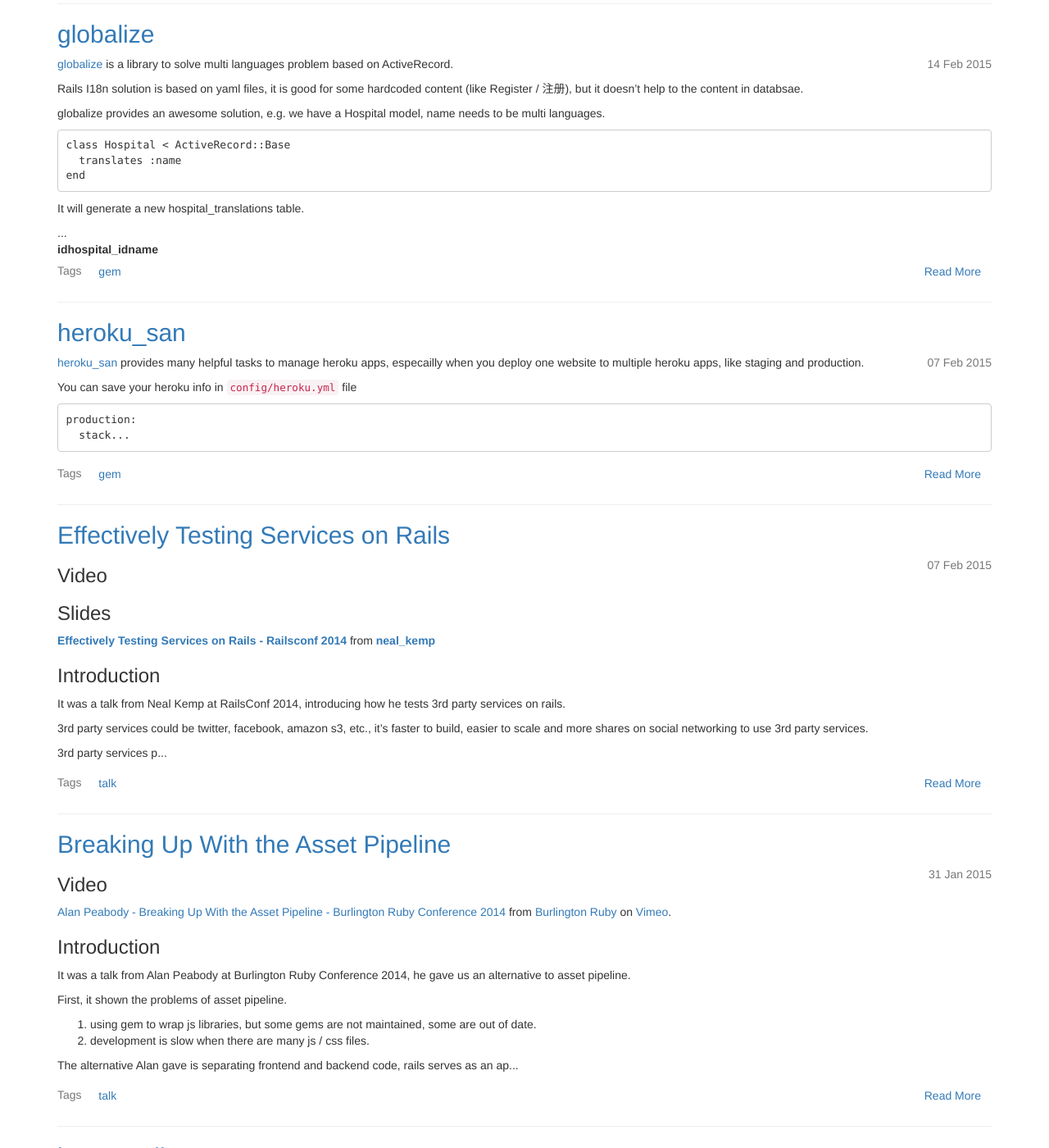
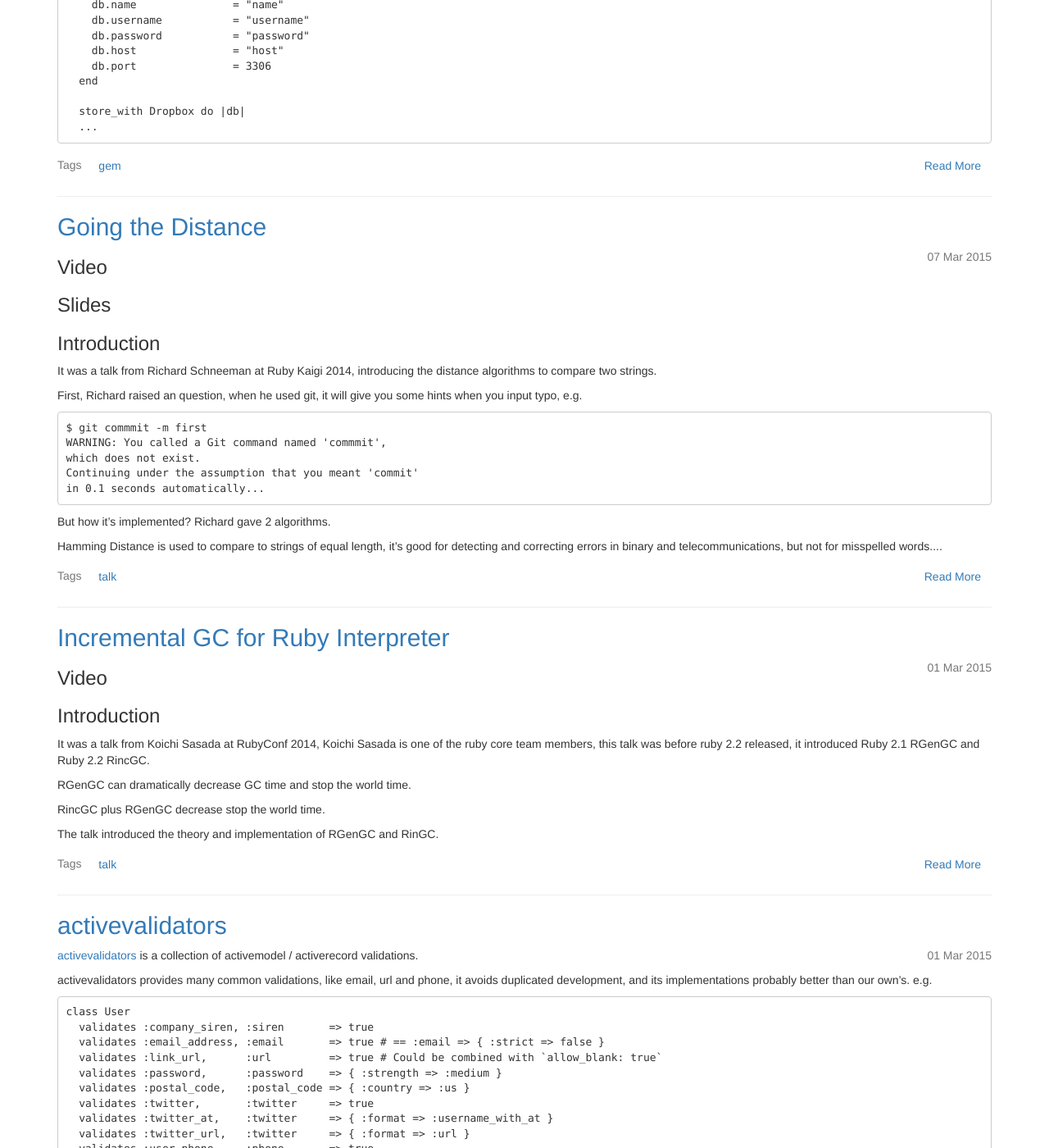
Before and after one commit to xinminlabs/blog.xinminlabs.com, a Jekyll site: the page built from index.html, in a window 1280 px wide and 1400 px high, scrolled down 398 px. Shown: the whole window at 82% size. Built offline with Jekyll 4.4.1, drawn with Linux system fonts in a browser that asks for light colours; nearby versions of some CDN libraries; Markdown is read by kramdown in place of the engine named in the settings; the list of posts is cut into pages by our own code; some of the changed text lies outside the part shown.

Commit message:
add posts 2015-03-01 and 2015-03-07

````diff
--- a/_posts/2015-02-14-how-to-become-a-data-scientist-with-ruby-and-fluentd.markdown
+++ b/_posts/2015-02-14-how-to-become-a-data-scientist-with-ruby-and-fluentd.markdown
@@ -13,7 +13,7 @@
 
 ### Introduction
 
-It was a talk  from Kiyoto Tamura at Golden Gate Ruby Conference 2014,
+It was a talk from Kiyoto Tamura at Golden Gate Ruby Conference 2014,
 sharing his experience to do data analysis by fluentd.
 
 He mentioned the problems he faced when doing data collection and logs
--- /dev/null
+++ b/_posts/2015-03-01-activevalidators.markdown
@@ -0,0 +1,64 @@
+---
+layout: post
+title: activevalidators
+tags:
+- gem
+---
+
+[activevalidators][1] is a collection of activemodel / activerecord validations.
+
+activevalidators provides many common validations, like email, url and phone,
+it avoids duplicated development, and its implementations probably
+better than our own's. e.g.
+
+```
+class User
+  validates :company_siren, :siren       => true
+  validates :email_address, :email       => true # == :email => { :strict => false }
+  validates :link_url,      :url         => true # Could be combined with `allow_blank: true`
+  validates :password,      :password    => { :strength => :medium }
+  validates :postal_code,   :postal_code => { :country => :us }
+  validates :twitter,       :twitter     => true
+  validates :twitter_at,    :twitter     => { :format => :username_with_at }
+  validates :twitter_url,   :twitter     => { :format => :url }
+  validates :user_phone,    :phone       => true
+end
+
+class Identification
+  validates :nino, :nino => true
+  validates :sin,  :sin  => true
+  validates :ssn,  :ssn  => true
+end
+
+class Article
+  validates :slug,            :slug => true
+  validates :expiration_date, :date => {
+                                          :after => lambda { Time.now },
+                                          :before => lambda { Time.now + 1.year }
+                                        }
+end
+
+class Device
+  validates :ipv4, :ip => { :format => :v4 }
+  validates :ipv6, :ip => { :format => :v6 }
+end
+
+class Account
+  validates :any_card,        :credit_card => true
+  validates :visa_card,       :credit_card => { :type => :visa }
+  validates :credit_card,     :credit_card => { :type => :any  }
+  validates :supported_card,  :credit_card => { :type => [:visa, :master_card, :amex] }
+end
+
+class Order
+  validates :tracking_num, :tracking_number => { :carrier => :ups }
+end
+
+class Product
+  validates :code, :barcode => { :format => :ean13 }
+end
+```
+
+Don't repeat yourself
+
+[1]: https://github.com/franckverrot/activevalidators
--- /dev/null
+++ b/_posts/2015-03-01-incremental-gc-for-ruby-interpreter.markdown
@@ -0,0 +1,24 @@
+---
+layout: post
+title: Incremental GC for Ruby Interpreter
+tags:
+- talk
+---
+
+### Video
+
+<iframe width="560" height="315"
+src="https://www.youtube.com/embed/4UO60ocw52w" frameborder="0"
+allowfullscreen></iframe>
+
+### Introduction
+
+It was a talk from Koichi Sasada at RubyConf 2014, Koichi Sasada is one
+of the ruby core team members, this talk was before ruby 2.2 released,
+it introduced Ruby 2.1 RGenGC and Ruby 2.2 RincGC.
+
+RGenGC can dramatically decrease GC time and stop the world time.
+
+RincGC plus RGenGC decrease stop the world time.
+
+The talk introduced the theory and implementation of RGenGC and RinGC.
--- /dev/null
+++ b/_posts/2015-03-07-Going-the-Distance.markdown
@@ -0,0 +1,55 @@
+---
+layout: post
+title: Going the Distance
+tags:
+- talk
+---
+
+### Video
+
+<iframe width="560" height="315"
+src="https://www.youtube.com/embed/wujPwfY8t7Y" frameborder="0"
+allowfullscreen></iframe>
+
+### Slides
+
+<script async class="speakerdeck-embed"
+data-id="5e8cd5f024da01321f5106622b3e4870" data-ratio="1.33333333333333"
+src="//speakerdeck.com/assets/embed.js"></script>
+
+### Introduction
+
+It was a talk from Richard Schneeman at Ruby Kaigi 2014, introducing the
+distance algorithms to compare two strings.
+
+First, Richard raised an question, when he used git, it will give you
+some hints when you input typo, e.g.
+
+```
+$ git commmit -m first
+WARNING: You called a Git command named 'commmit',
+which does not exist.
+Continuing under the assumption that you meant 'commit'
+in 0.1 seconds automatically...
+```
+
+But how it's implemented? Richard gave 2 algorithms.
+
+Hamming Distance is used to compare to strings of equal length,
+it's good for detecting and correcting errors in binary and
+telecommunications, but not for misspelled words.
+
+Levenshtein Distance can be used to compare two strings of arbitrary length,
+Richard shown two implementation, one by recursive, the other by matrix.
+
+Then Richard sent a pull request to rails, to give hints for typos in
+rails commands.
+
+```
+$ rails g migratoon
+Could not find generator 'migratoon'. Maybe you meant 'migration' or 'generator' or 'mailer'
+Run `rails generate --help` for more options.
+```
+
+Richard also mentioned some other algorithms, like
+Longest common subsequence Distance and Manhattan Distance
--- /dev/null
+++ b/_posts/2015-03-07-backup.markdown
@@ -0,0 +1,46 @@
+---
+layout: post
+title: backup
+tags:
+- gem
+---
+
+[backup][1] provides an elegant DSL in Ruby for backups.
+
+Backup can
+
+Archives and databases (Mysql, MongoDB, Redis, etc.)
+Compressors and encryptors
+Storages (Amazon S3, Dropbox, FTP, etc.)
+Notifiers (Email, Twitter, Slack, etc.）
+
+The following is an example, backup builds directory and mysql database,
+compress backup file as gzip and save to Dropbox.
+
+```
+Backup::Model.new(:name, 'description') do
+  archive :builds do |archive|
+    archive.root 'root'
+    archive.add 'builds/'
+  end
+
+  database MySQL do |db|
+    db.name               = "name"
+    db.username           = "username"
+    db.password           = "password"
+    db.host               = "host"
+    db.port               = 3306
+  end
+
+  store_with Dropbox do |db|
+    db.api_key    = 'api key'
+    db.api_secret = 'api secret'
+    db.access_type = 'dropbox'
+    db.keep       = 10
+  end
+
+  compress_with Gzip
+end
+```
+
+[1]: https://github.com/meskyanichi/backup
````
